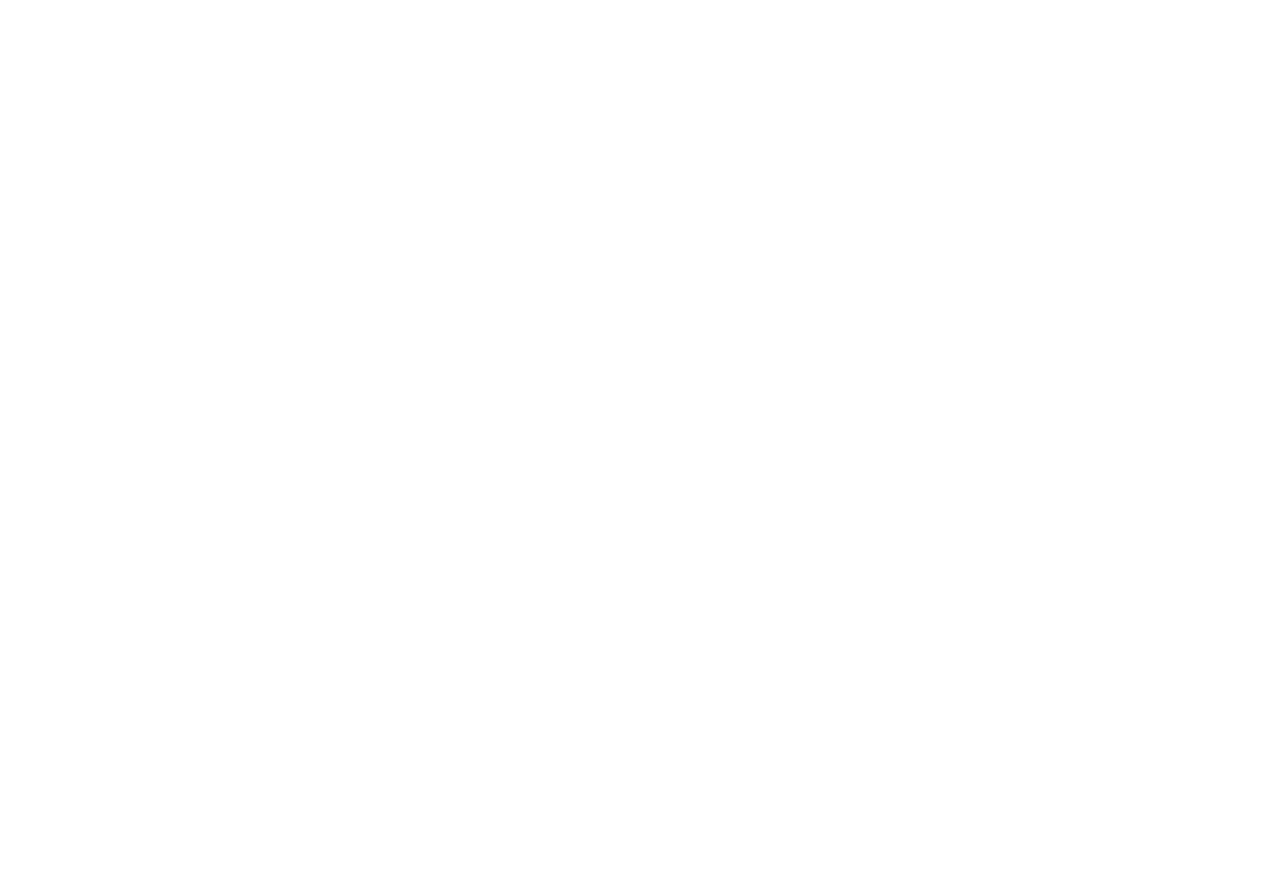
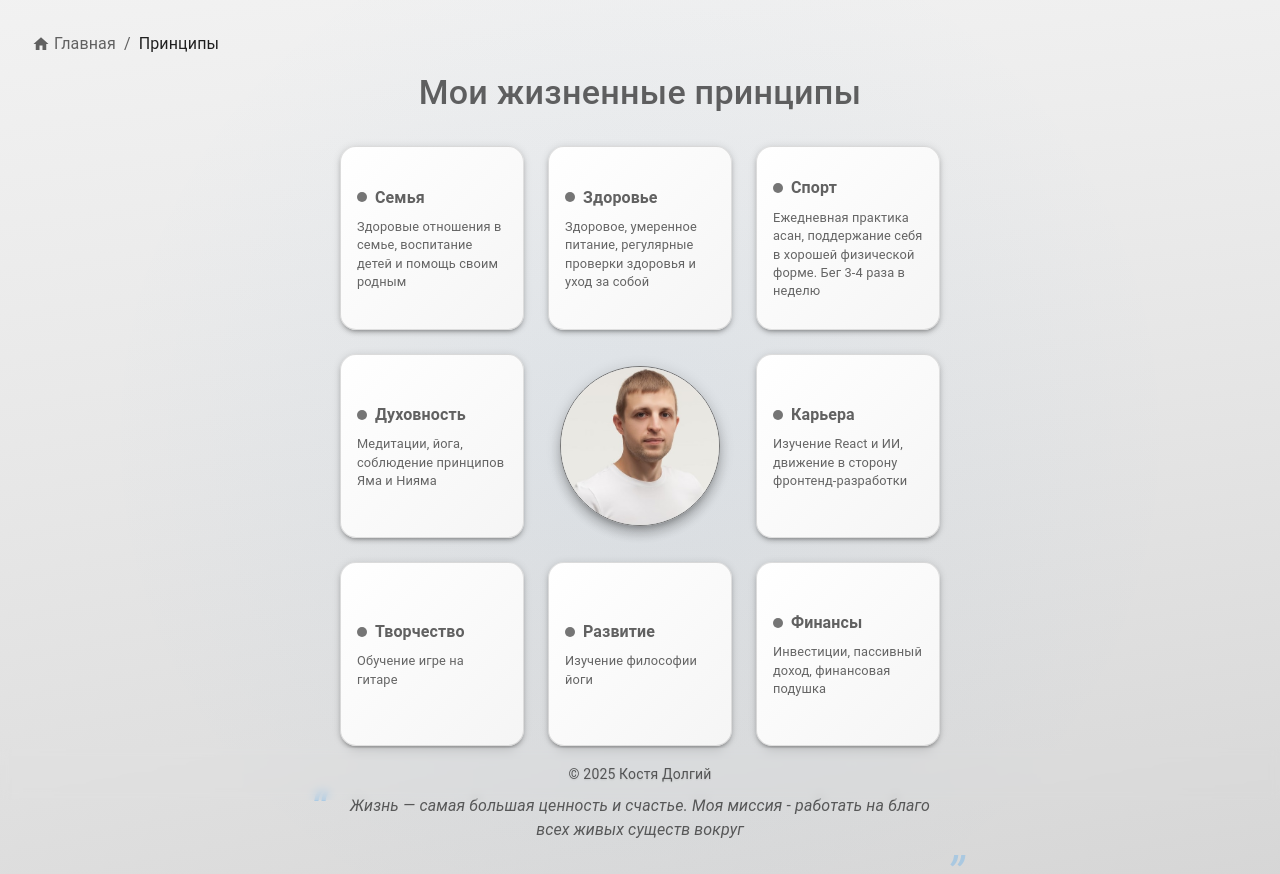
Before and after one commit to dolkons/dolkons.github.io, a React (Create React App) app: page /principles in a window 1280 px wide. Before the commit this address had no page. Before the commit the page ends 800 px from the top, so only its background shows below. Built offline with nearby package versions, Linux system fonts and the light colour scheme.

Commit message:
Вернул страницу "Принципы"

```diff
--- a/src/App.tsx
+++ b/src/App.tsx
@@ -3,12 +3,14 @@
 import Home from './pages/Home';
 import Years from './pages/Years';
 import YearSummary from './pages/YearSummary';
+import Principles from "./pages/Principles";
 
 function App() {
   return (
     <Router>
       <Routes>
         <Route path="/" element={<Home />} />
+        <Route path="/principles" element={<Principles />} />
         <Route path="/years" element={<Years />} />
         <Route path="/years/:yearId" element={<YearSummary />} />
       </Routes>
--- a/src/pages/Home.tsx
+++ b/src/pages/Home.tsx
@@ -118,7 +118,7 @@
               }
             }}
           >
-            Итоги по годам
+            Итоги года
           </Button>
 
           {/* Кнопка резюме */}
--- /dev/null
+++ b/src/pages/Principles.tsx
@@ -0,0 +1,241 @@
+import React from 'react';
+import { Box, Typography, Avatar, Paper, useTheme, useMediaQuery, Grid, Breadcrumbs, Link as MuiLink } from '@mui/material';
+import MainLayout from '../layouts/MainLayout';
+import avatarImage from '../assets/images/avatar.jpg';
+import HomeIcon from '@mui/icons-material/Home';
+import { Link as RouterLink } from 'react-router-dom';
+
+const principles = [
+  { title: 'Семья', content: 'Здоровые отношения в семье, воспитание детей и помощь своим родным' },
+  { title: 'Здоровье', content: 'Здоровое, умеренное питание, регулярные проверки здоровья и уход за собой' },
+  { title: 'Спорт', content: 'Ежедневная практика асан, поддержание себя в хорошей физической форме. Бег 3-4 раза в неделю' },
+  { title: 'Карьера', content: 'Изучение React и ИИ, движение в сторону фронтенд-разработки' },
+  { title: 'Финансы', content: 'Инвестиции, пассивный доход, финансовая подушка' },
+  { title: 'Развитие', content: 'Изучение философии йоги' },
+  { title: 'Творчество', content: 'Обучение игре на гитаре' },
+  { title: 'Духовность', content: 'Медитации, йога, соблюдение принципов Яма и Нияма' },
+];
+
+// Индексы для сетки 3x3, где центр — аватар, остальные — принципы
+const gridMap = [
+  0, 1, 2,
+  7, null, 3,
+  6, 5, 4
+];
+
+const PrincipleBlock = ({ title, content }: { title: string; content: string }) => {
+  const theme = useTheme();
+  return (
+    <Paper
+      elevation={3}
+      sx={{
+        p: 2,
+        borderRadius: '16px',
+        background: `linear-gradient(135deg, ${theme.palette.background.paper} 0%, #f5f5f5 100%)`,
+        border: `1px solid ${theme.palette.divider}`,
+        transition: 'all 0.3s ease',
+        width: '100%',
+        height: '100%',
+        display: 'flex',
+        flexDirection: 'column',
+        justifyContent: 'center',
+        '&:hover': {
+          boxShadow: theme.shadows[6],
+          background: `linear-gradient(135deg, ${theme.palette.grey[100]} 0%, #e0e0e0 100%)`
+        }
+      }}
+    >
+      <Typography
+        variant="h6"
+        sx={{
+          mb: 1,
+          color: theme.palette.primary.dark,
+          fontWeight: 600,
+          display: 'flex',
+          alignItems: 'center',
+          fontSize: { xs: '1.1rem', md: '1rem' },
+          '&::before': {
+            content: '""',
+            display: 'inline-block',
+            width: '10px',
+            height: '10px',
+            borderRadius: '50%',
+            background: theme.palette.primary.main,
+            marginRight: '8px'
+          }
+        }}
+      >
+        {title}
+      </Typography>
+      <Typography
+        variant="body2"
+        sx={{
+          color: theme.palette.text.secondary,
+          fontSize: { xs: '0.9rem', md: '0.8rem' }
+        }}
+      >
+        {content}
+      </Typography>
+    </Paper>
+  );
+};
+
+const PrinciplesPage: React.FC = () => {
+  const theme = useTheme();
+  const isMobile = useMediaQuery(theme.breakpoints.down('md'));
+
+  return (
+    <MainLayout>
+      <Box
+        sx={{
+          minHeight: '100vh',
+          py: isMobile ? 8 : 4,
+          px: { xs: 2, sm: 4 },
+          background: 'linear-gradient(180deg, rgba(245,245,245,0.95) 0%, rgba(235,235,235,0.85) 100%)',
+          position: 'relative',
+          overflow: isMobile ? 'visible' : 'hidden',
+          '&::before': {
+            content: '""',
+            position: 'absolute',
+            top: 0,
+            left: 0,
+            right: 0,
+            bottom: 0,
+            background: 'radial-gradient(circle at 50% 50%, rgba(25, 118, 210, 0.05) 0%, transparent 70%)',
+            pointerEvents: 'none',
+          }
+        }}
+      >
+        {/* Хлебные крошки */}
+        <Breadcrumbs aria-label="breadcrumb" sx={{ mb: 2 }}>
+          <MuiLink
+            component={RouterLink}
+            to="/"
+            sx={{ display: 'flex', alignItems: 'center', color: 'inherit' }}
+            underline="hover"
+          >
+            <HomeIcon sx={{ mr: 0.5, fontSize: 18 }} />
+            Главная
+          </MuiLink>
+          <Typography color="text.primary">Принципы</Typography>
+        </Breadcrumbs>
+        <Typography
+          variant="h4"
+          align="center"
+          sx={{
+            mb: isMobile ? 6 : 4,
+            fontWeight: 500,
+            color: 'text.secondary',
+            position: 'relative',
+          }}
+        >
+          Мои жизненные принципы
+        </Typography>
+
+        {isMobile ? (
+          <Box sx={{ display: 'flex', flexDirection: 'column', alignItems: 'center', gap: 3 }}>
+            <Avatar
+              src={avatarImage}
+              sx={{
+                width: 120,
+                height: 120,
+                border: `3px solid ${theme.palette.primary.main}`,
+                boxShadow: theme.shadows[8],
+                mb: 3
+              }}
+              alt="Костя Долгий"
+            />
+            {principles.map((p, i) => (
+              <Box key={i} sx={{ width: '100%', maxWidth: 400 }}>
+                <PrincipleBlock title={p.title} content={p.content} />
+              </Box>
+            ))}
+          </Box>
+        ) : (
+          <Grid
+            container
+            spacing={3}
+            sx={{
+              width: 600,
+              maxWidth: '100%',
+              height: 600,
+              margin: '0 auto',
+              position: 'relative',
+              alignItems: 'center',
+              justifyContent: 'center',
+              display: 'grid',
+              gridTemplateRows: 'repeat(3, 1fr)',
+              gridTemplateColumns: 'repeat(3, 1fr)',
+              gap: 3
+            }}
+          >
+            {gridMap.map((idx, i) =>
+              idx === null ? (
+                <Box
+                  key="avatar"
+                  sx={{
+                    display: 'flex',
+                    alignItems: 'center',
+                    justifyContent: 'center',
+                    width: '100%',
+                    height: '100%',
+                  }}
+                >
+                  <Avatar
+                    src={avatarImage}
+                    sx={{
+                      width: 160,
+                      height: 160,
+                      border: '1px solid',
+                      borderColor: 'primary.main',
+                      boxShadow: theme.shadows[8],
+                    }}
+                    alt="Костя Долгий"
+                  />
+                </Box>
+              ) : (
+                <PrincipleBlock
+                  key={idx}
+                  title={principles[idx].title}
+                  content={principles[idx].content}
+                />
+              )
+            )}
+          </Grid>
+        )}
+
+        {/* Цитата внизу */}
+        <Box sx={{ mt: 6, textAlign: 'center', maxWidth: '600px', mx: 'auto' }}>
+          <Typography
+            variant="body1"
+            sx={{
+              fontStyle: 'italic',
+              color: theme.palette.text.secondary,
+              position: 'relative',
+              '&::before, &::after': {
+                content: '"\\201C"',
+                fontSize: '3rem',
+                color: theme.palette.primary.light,
+                position: 'absolute',
+                opacity: 0.3
+              },
+              '&::before': {
+                top: '-20px',
+                left: '-30px'
+              },
+              '&::after': {
+                bottom: '-40px',
+                right: '-30px',
+                transform: 'rotate(180deg)'
+              }
+            }}
+          >
+            Жизнь — самая большая ценность и счастье. Моя миссия - работать на благо всех живых существ вокруг
+          </Typography>
+        </Box>
+      </Box>
+    </MainLayout>
+  );
+};
+
+export default PrinciplesPage;
--- a/src/pages/Years.tsx
+++ b/src/pages/Years.tsx
@@ -17,7 +17,7 @@
   return (
     <MainLayout>
       <Typography variant="h4" gutterBottom>
-        Итоги по годам
+        Итоги года
       </Typography>
       <Paper elevation={3} sx={{ p: 3 }}>
         <List>
```
